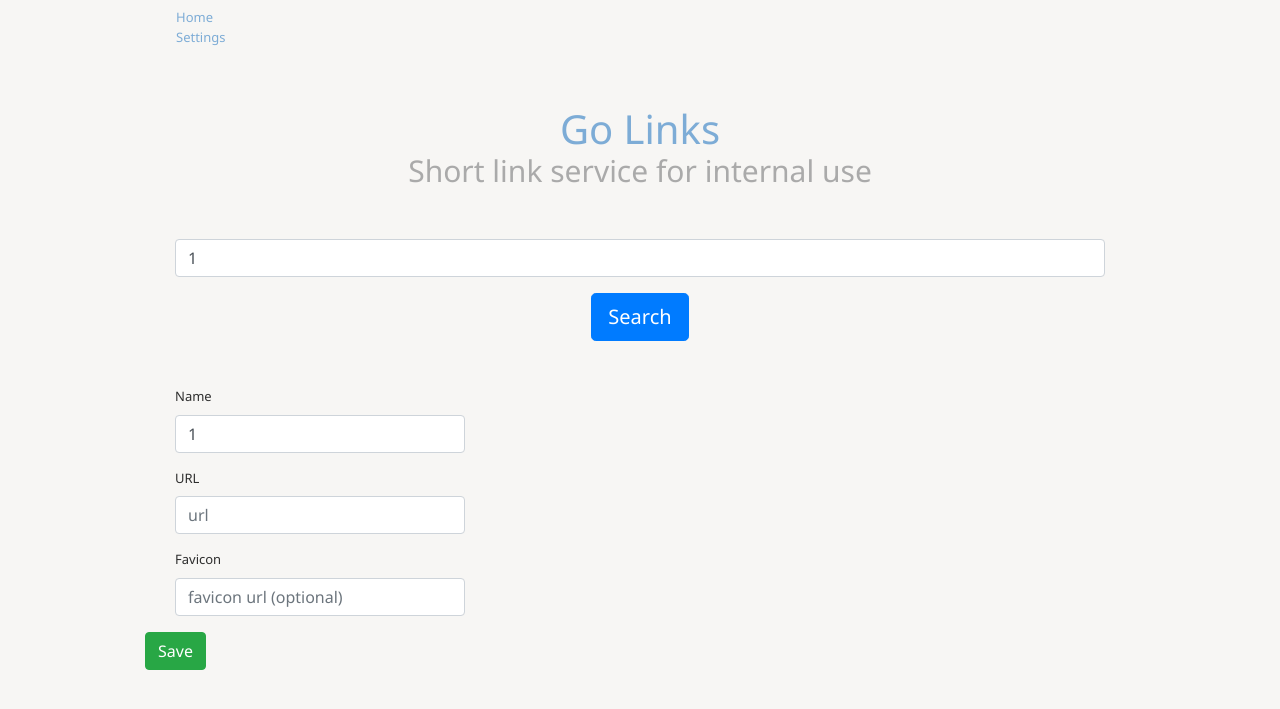
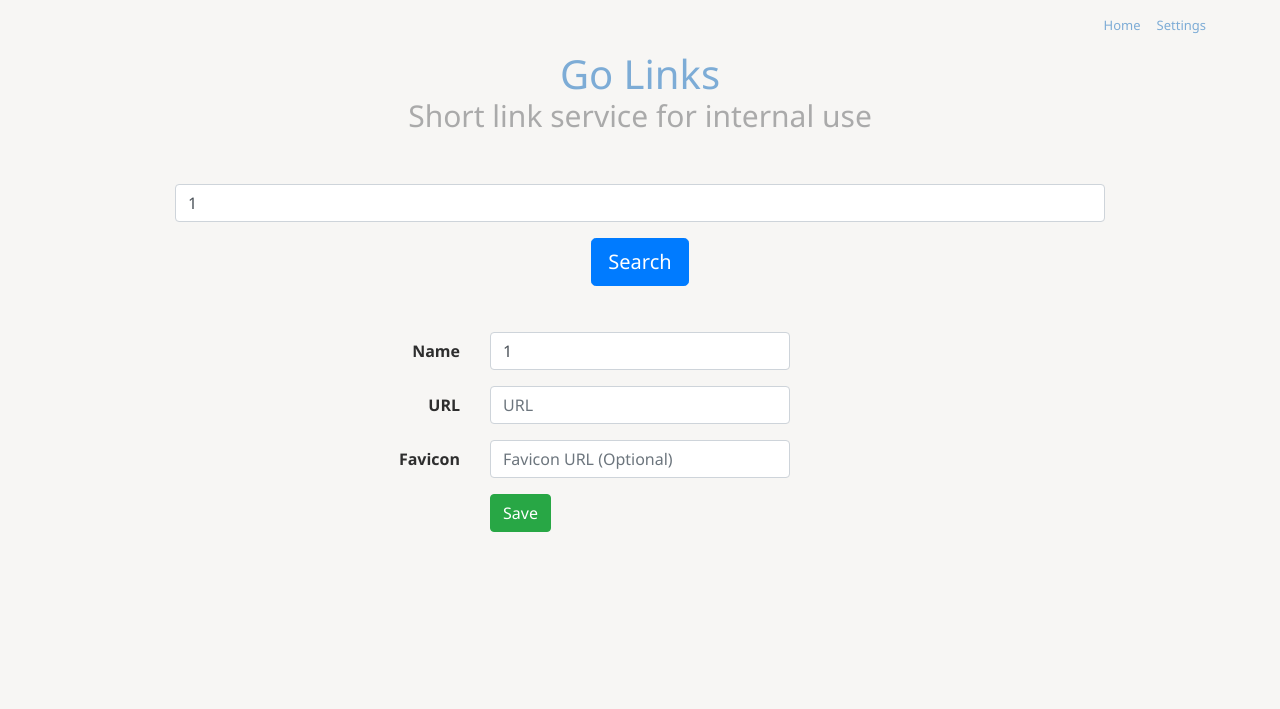
Before and after one commit to redluxx/golinker, a Flask app: page /golinks/search/1/ in a window 1280 px wide. Shown: the top 709 px of the page. Run offline with Flask 2, Linux system fonts and the light colour scheme; data that the repository does not hold is empty; some libraries are stand-ins or nearby versions.

Commit message:
bootstrap4 css class changes

```diff
--- a/golinks/templates/base.html
+++ b/golinks/templates/base.html
@@ -75,6 +75,12 @@
 			margin-right: 50px;
 		}
 
+		.label-field {
+			text-align: right;
+			font-weight: bold;
+			font-size: 16px;
+			}
+
 		{% block style %}{% endblock %}
 	</style>
 	<script>
@@ -86,12 +92,14 @@
 
 <body>
 
-	<div id="navbar" class="navbar navbar-fixed-top">
-		<ul class="nav navbar-nav navbar-right">
-			<li><a href="{{ url_for('.index') }}">Home</a></li>
-			<li><a href="{{ url_for('.settings') }}">Settings</a></li>
+	<div id="navbar" class="navbar fixed-top navbar-expand-md">
+		<ul class="nav navbar-nav ml-auto">
+			<li class="nav-item"><a href="{{ url_for('.index') }}"" class="nav-link">Home</a>
+			</li>
+			<li class="nav-item"><a href="{{ url_for('.settings') }}" class="nav-link">Settings</a>
+			</li>
 		</ul>
-	   </div>
+	</div>
 
 	<a href="{{ url_for('.index') }}">
 		<h1>
--- a/golinks/templates/index.html
+++ b/golinks/templates/index.html
@@ -22,52 +22,50 @@
 	</form>
 
 
-	<form class="form-horizontal" action="/golinks/submit/" method="POST">
+	<form action="/golinks/submit/" method="POST">
 		<fieldset>
 
-			<div class="form-group">
-				<div class="col-md-4">
+			<div class="form-group row">
+				<div class="col-4">
 					<input type="hidden" id="gid" name="gid" {% if edit_record %} value="{{edit_record.gid}}"
 						{% endif %}>
 				</div>
 			</div>
 
 			<!-- Text input-->
-			<div class="form-group">
-				<label class="col-md-4 control-label" for="name">Name</label>
-				<div class="col-md-4">
-					<input id="name" name="name" type="text" placeholder="name" class="form-control input-md"
-						{% if edit_record %} value="{{edit_record.name}}" {% else %} value="{{previous_search_text}}"
+			<div class="form-group row">
+				<label for="name" class="col-4 col-form-label label-field">Name</label>
+				<div class="col-4">
+				  <input id="name" name="name" type="text" placeholder="name" class="form-control"
+				  {% if edit_record %} value="{{edit_record.name}}" {% else %} value="{{previous_search_text}}"
 						{% endif %}>
 				</div>
 			</div>
 
-			<!-- Text input-->
-			<div class="form-group">
-				<label class="col-md-4 control-label" for="url">URL</label>
-				<div class="col-md-4">
-					<input id="url" name="url" type="text" placeholder="url" class="form-control input-md"
-						{% if edit_record %} value="{{edit_record.url}}" {% endif %}>
+			<div class="form-group row">
+				<label for="url" class="col-4 col-form-label label-field">URL</label>
+				<div class="col-4">
+				  <input id="url" name="url" type="text" placeholder="URL" class="form-control"
+				  {% if edit_record %} value="{{edit_record.url}}" {% endif %}>
 				</div>
 			</div>
 
-			<!-- Text input-->
-			<div class="form-group">
-				<label class="col-md-4 control-label" for="ffav">Favicon</label>
-				<div class="col-md-4">
-					<input id="ffav" name="ffav" type="text" placeholder="favicon url (optional)"
-						class="form-control input-md" {% if edit_record %} value="{{edit_record.favicon}}" {% endif %}>
-
+			<div class="form-group row">
+				<label for="ffav" class="col-4 col-form-label label-field">Favicon</label>
+				<div class="col-4">
+				  <input id="ffav" name="ffav" type="text" placeholder="Favicon URL (Optional)" class="form-control"
+				  {% if edit_record %} value="{{edit_record.favicon}}" {% endif %}>
 				</div>
 			</div>
 
 			<!-- Button (Double) -->
 			<div class="form-group row">
-				<div class="pull-left">
+				<div class="col-4"></div>
+				<div class="col-3">
 					<button type="submit" class="btn btn-success">Save</button>
 				</div>
 				{% if edit_record %}
-				<div class="pull-right">
+				<div class="col-4">
 					<a href="{{ url_for('.golink_delete', name=edit_record.name) }}">
 						<button type="button" class="btn btn-danger">Delete</button>
 					</a>
@@ -76,7 +74,7 @@
 			</div>
 
 			{% if edit_record %}
-			<div class="form-group">
+			<div class="form-group row">
 				<div class="col-md-12 text-center">
 					<a href="{{ url_for('.redirect_to_link', name=edit_record.name) }}">
 						<button type="button" class="btn btn-primary btn-lg">Go</button>
@@ -87,7 +85,6 @@
 
 		</fieldset>
 	</form>
-
 
 	{% if all_records %}
 	<div class="found_links">
```
